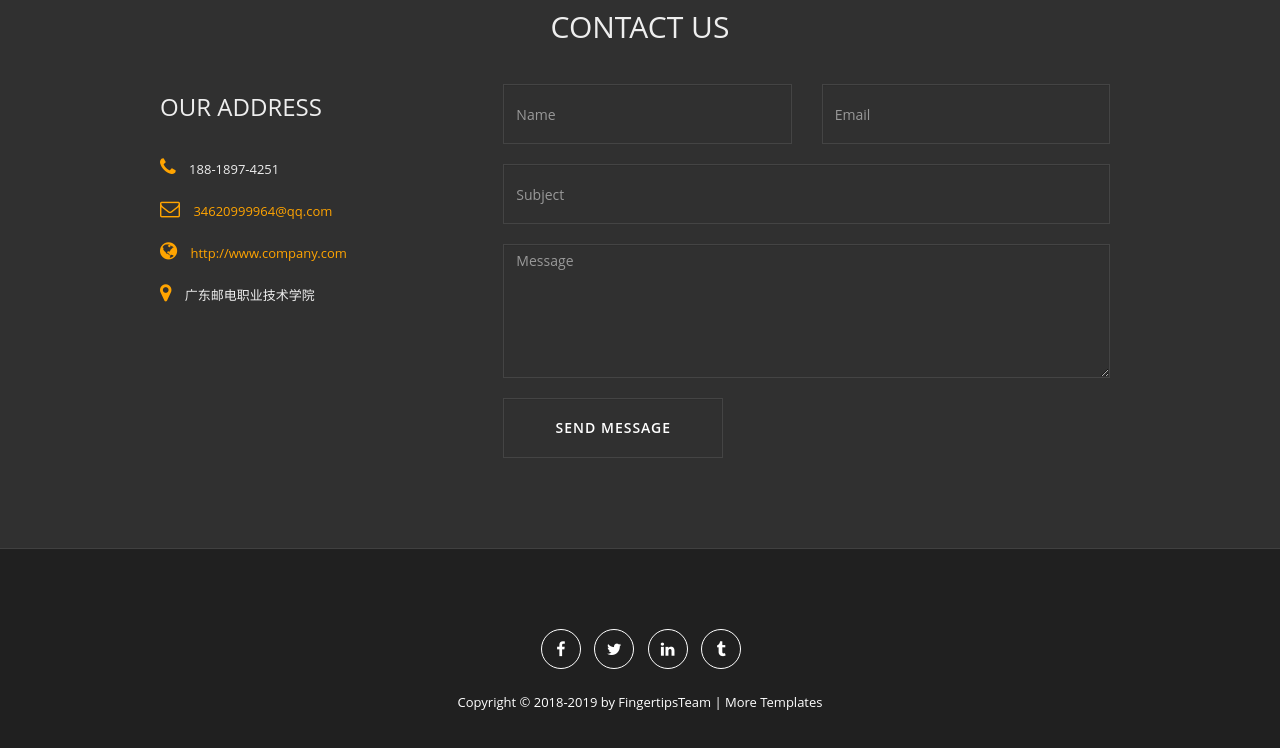
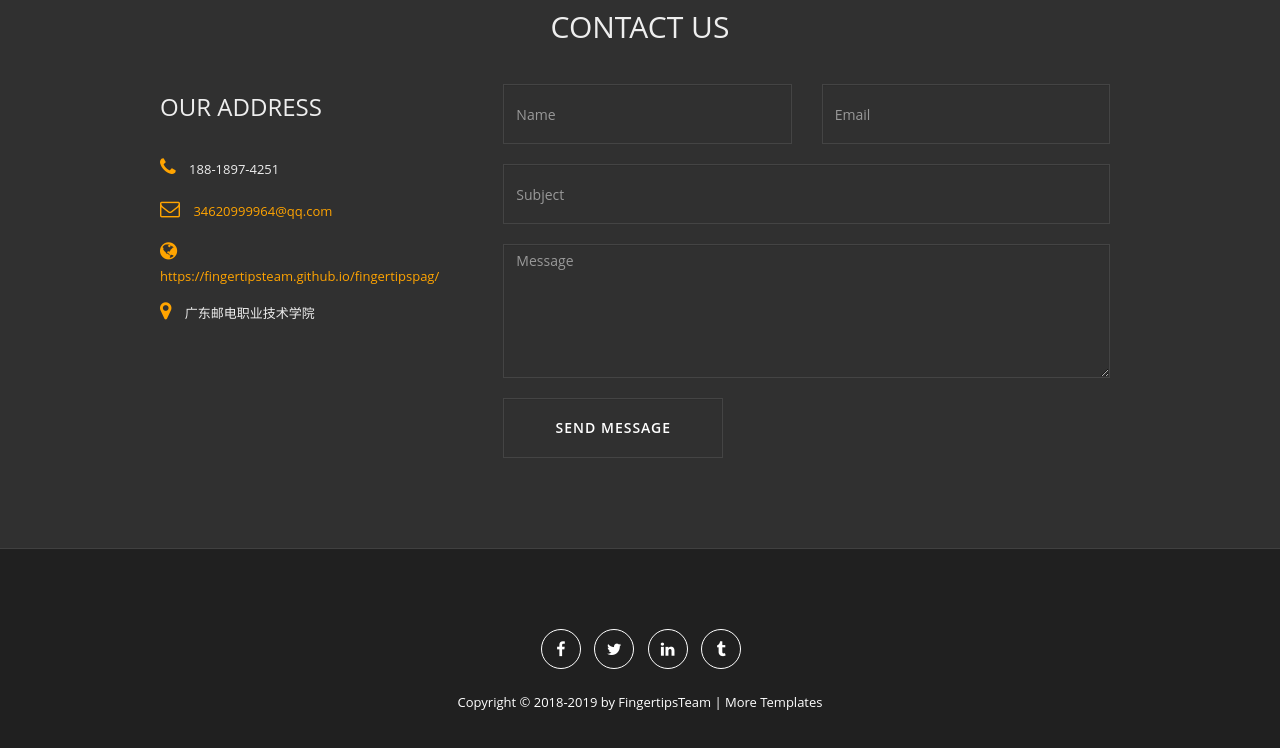
Before and after one commit to fingertipsteam/fingertipspag, a plain HTML site: page index.html in a window 1280 px wide. Shown: the part 2329-3077 px from the top of the page. Drawn offline with nearby package versions, Linux system fonts and the light colour scheme; some packages are replaced by stand-ins of ours; a script that the page names is missing.

Commit message:
Update index.html

```diff
--- a/index.html
+++ b/index.html
@@ -3,7 +3,7 @@
 
 	<head>
 		<meta charset="utf-8" />
-		<title></title>
+		<title>FingertipsTeam的主页</title>
 		<!-- 窗口和移动设备的屏幕一致,初始缩放为1:1,禁止用户缩放 -->
 		<meta name="viewport" content="width=device-width,initial-scale=1,user-scalable=no">
 		<!--音乐播放部分-->
@@ -366,7 +366,7 @@
 							<a href="#">34620999964@qq.com</a>
 						</p>
 						<p><i class="fa fa-globe"></i>
-							<a href="#">http://www.company.com</a>
+							<a href="#">https://fingertipsteam.github.io/fingertipspag/</a>
 						</p>
 						<p><i class="fa fa-map-marker"></i> 广东邮电职业技术学院</p>
 					</div>
```
